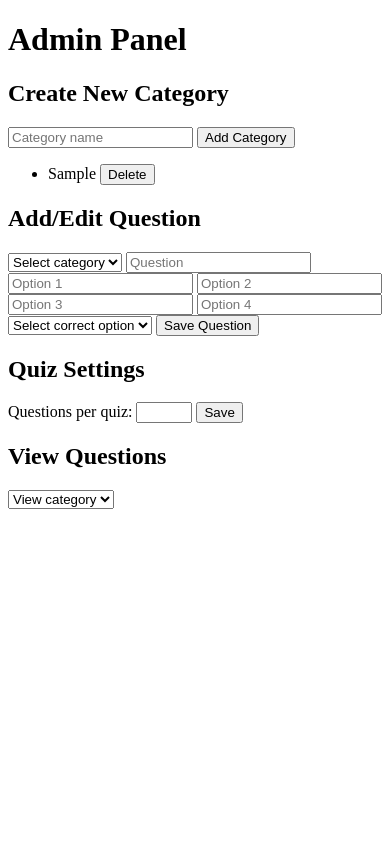
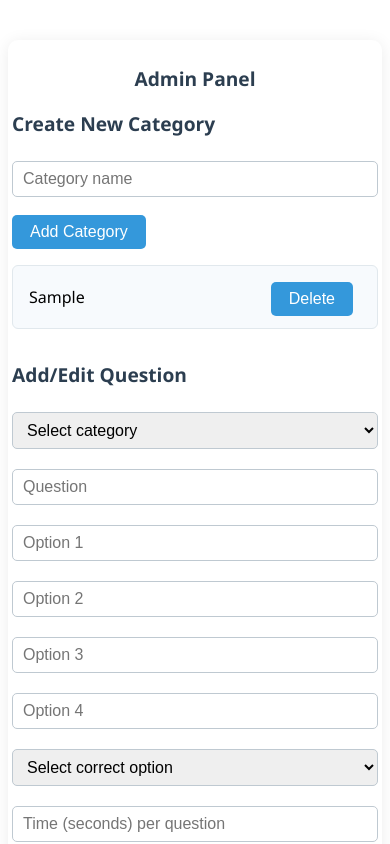
Before and after one commit to mikaelacodes/404-brains-not-found-quiz-app, a website: page admin.html in a window 390 px wide. Both pictures are taken after typing "Sample" into the empty fields and a click on the button "Add Category". Shown: the top 844 px of the page. Drawn offline with Linux system fonts and the light colour scheme.

Commit message:
Added admin interface

```diff
--- a/admin.html
+++ b/admin.html
@@ -3,7 +3,7 @@
   <head>
     <meta charset="UTF-8" />
     <title>Admin Panel - Quiz App</title>
-    <link rel="stylesheet" href="src/css/style.css" />
+    <link rel="stylesheet" href="src/css/styles.css" />
   </head>
   <body>
     <div id="admin-container" class="container"></div>
--- a/src/css/styles.css
+++ b/src/css/styles.css
@@ -0,0 +1,101 @@
+/* This is the admin styling */
+
+#admin-container {
+  max-width: 700px;
+  margin: 40px auto;
+  background: #fff;
+  border-radius: 10px;
+  box-shadow: 0 2px 16px rgba(0, 0, 0, 0.08);
+  padding: 32px 28px 40px 28px;
+  font-family: "Segoe UI", Arial, sans-serif;
+}
+
+h1 {
+  text-align: center;
+}
+
+h1,
+h2 {
+  color: #2c3e50;
+  margin-bottom: 18px;
+}
+
+section {
+  margin-bottom: 32px;
+}
+
+input[type="text"],
+input[type="number"],
+select {
+  padding: 8px 10px;
+  margin: 6px 0 14px 0;
+  border: 1px solid #bfc9d1;
+  border-radius: 5px;
+  width: 100%;
+  font-size: 1rem;
+  box-sizing: border-box;
+  transition: border 0.2s;
+}
+input[type="text"]:focus,
+input[type="number"]:focus,
+select:focus {
+  border: 1.5px solid #3498db;
+  outline: none;
+}
+
+button {
+  background: #3498db;
+  color: #fff;
+  border: none;
+  border-radius: 5px;
+  padding: 8px 18px;
+  font-size: 1rem;
+  cursor: pointer;
+  margin-right: 8px;
+  margin-top: 4px;
+  transition: background 0.2s;
+}
+button:hover {
+  background: #217dbb;
+}
+
+#category-list,
+#question-list {
+  list-style: none;
+  padding: 0;
+}
+#category-list li,
+#question-list li {
+  background: #f7fafd;
+  border: 1px solid #e1e8ed;
+  border-radius: 6px;
+  margin-bottom: 10px;
+  padding: 12px 16px;
+  display: flex;
+  align-items: center;
+  justify-content: space-between;
+}
+#category-list li button,
+#question-list li button {
+  margin-left: 8px;
+}
+
+#question-list li strong {
+  color: #34495e;
+}
+
+#question-list li em {
+  color: #27ae60;
+  font-style: normal;
+  font-weight: bold;
+}
+
+@media (max-width: 600px) {
+  #admin-container {
+    padding: 12px 4px 24px 4px;
+  }
+  h1,
+  h2 {
+    font-size: 1.2rem;
+  }
+}
--- a/src/js/admin.js
+++ b/src/js/admin.js
@@ -123,7 +123,7 @@ class AdminPanel {
     });
   }
 
-  // --- QUESTION FORM SECTION ---
+  // --- This is the question form section ---
   renderQuestionForm() {
     const container = document.getElementById("question-form-section");
     container.innerHTML = `
@@ -141,6 +141,7 @@ class AdminPanel {
           <option value="2">Option 3</option>
           <option value="3">Option 4</option>
         </select>
+        <input type="number" id="timer-input" min="5" max="300" placeholder="Time (seconds) per question" />
         <button id="save-question-btn">Save Question</button>
       `;
 
@@ -153,11 +154,14 @@ class AdminPanel {
         document.getElementById(`option-${i}`).value.trim()
       );
       const correct = parseInt(document.getElementById("correct-select").value);
+      const timer = parseInt(document.getElementById("timer-input").value);
 
       if (!category) return alert(ERROR_MESSAGES.CATEGORY_REQUIRED);
       if (!question || options.some((opt) => !opt))
         return alert(ERROR_MESSAGES.QUESTION_REQUIRED);
       if (isNaN(correct)) return alert(ERROR_MESSAGES.INVALID_ANSWER_INDEX);
+      if (isNaN(timer) || timer < 5)
+        return alert("Please set a valid timer (min 5 seconds).");
 
       const list = this.questions[category] || [];
 
@@ -166,12 +170,18 @@ class AdminPanel {
           question,
           answers: options,
           correctAnswerIndex: correct,
+          timer,
         };
         this.state.editingIndex = null;
       } else {
         if (list.find((q) => q.question === question))
           return alert(ERROR_MESSAGES.DUPLICATE_QUESTION);
-        list.push({ question, answers: options, correctAnswerIndex: correct });
+        list.push({
+          question,
+          answers: options,
+          correctAnswerIndex: correct,
+          timer,
+        });
       }
 
       this.questions[category] = list;
@@ -188,9 +198,11 @@ class AdminPanel {
       (i) => (document.getElementById(`option-${i}`).value = "")
     );
     document.getElementById("correct-select").value = "";
+    const timerInput = document.getElementById("timer-input");
+    if (timerInput) timerInput.value = "";
   }
 
-  // --- SETTINGS SECTION ---
+  // --- This is the settings section ---
   renderSettingsSection() {
     const container = document.getElementById("settings-section");
     container.innerHTML = `
@@ -216,7 +228,7 @@ class AdminPanel {
     }
   }
 
-  // --- QUESTION LIST SECTION ---
+  // --- This is the question list section ---
   renderQuestionListSection() {
     const container = document.getElementById("question-list-section");
     container.innerHTML = `
@@ -269,6 +281,7 @@ class AdminPanel {
       (a, i) => (document.getElementById(`option-${i}`).value = a)
     );
     document.getElementById("correct-select").value = q.correctAnswerIndex;
+    if (q.timer) document.getElementById("timer-input").value = q.timer;
     this.state.editingIndex = index;
 
     window.scrollTo({ top: 0, behavior: "smooth" });
```
Also changed, not shown: src/js/quiz_app.js (+13 -7 lines), index.html (line endings or trailing spaces), quiz.html (added).
